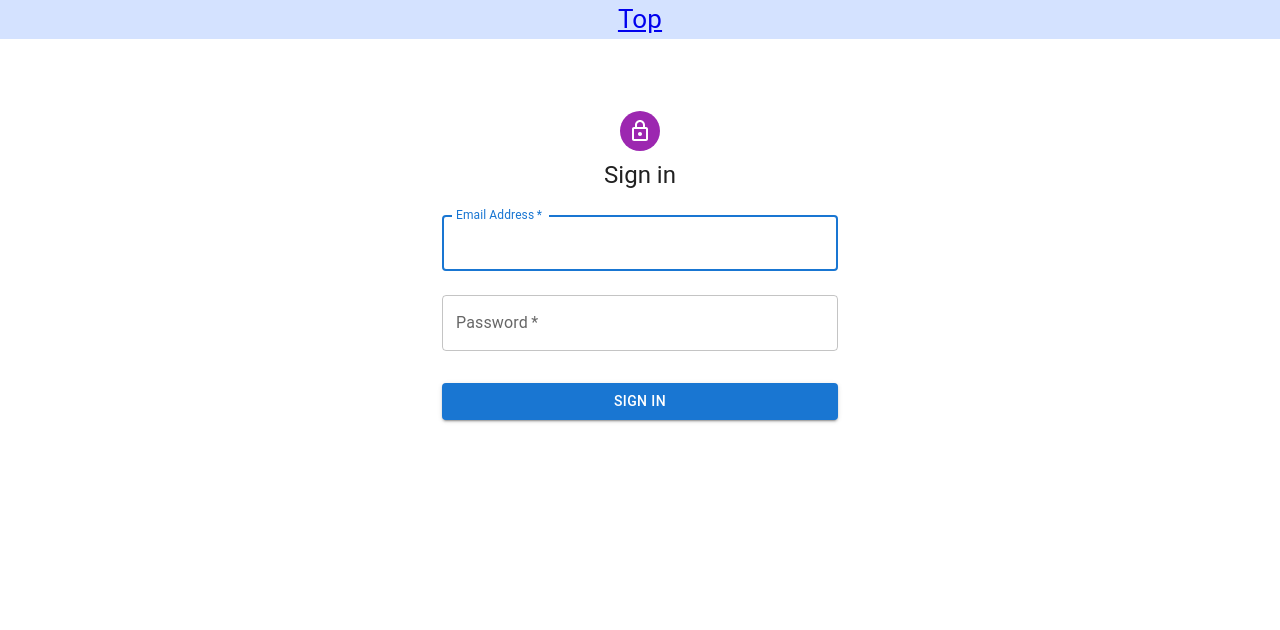
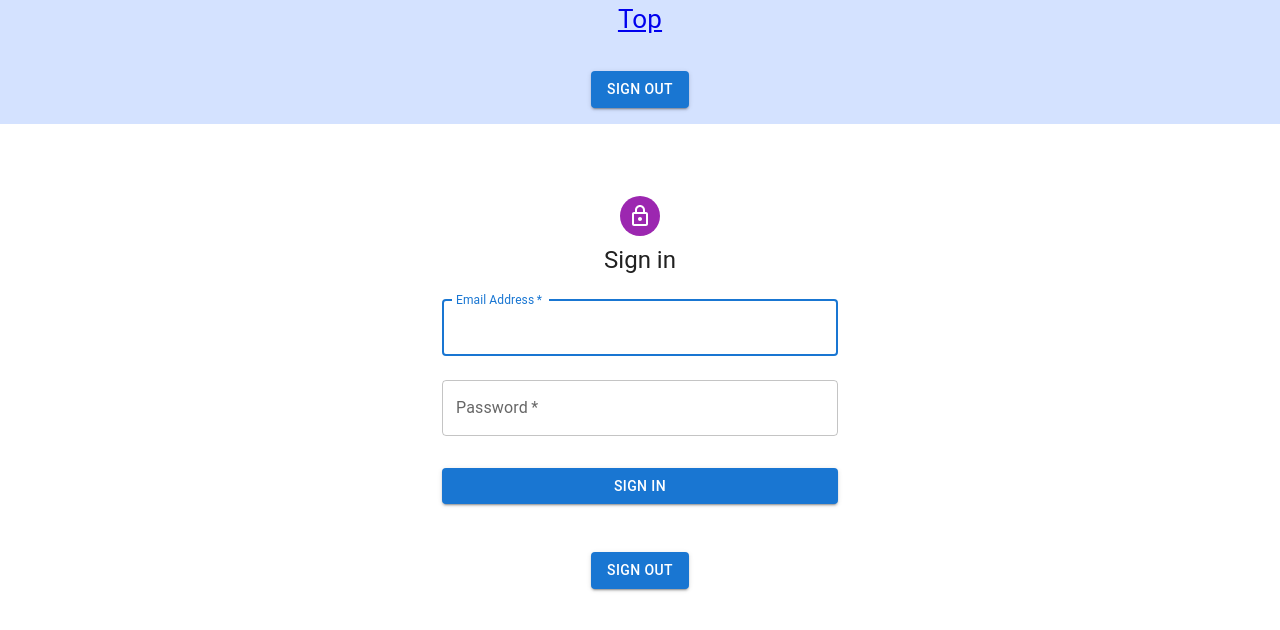
Before and after one commit to lynxlevin/llwinecellar, a React (Create React App) app in the folder llwc-front/: page /login in a window 1280 px wide. Shown: the top 630 px of the page. Built offline with nearby package versions, Linux system fonts and the light colour scheme; no server answers.

Commit message:
Refine axios: auto getCSRF before post

```diff
--- a/llwc-front/src/App.tsx
+++ b/llwc-front/src/App.tsx
@@ -1,13 +1,30 @@
 import React from 'react';
 import './App.css';
-import {Routes, Route, Link} from 'react-router-dom';
+import { Routes, Route, Link } from 'react-router-dom';
+import { Button, Box } from '@mui/material';
 import Login from './pages/Login';
+import { UserAPI } from './apis/UserAPI';
 
 function App() {
+    const handleLogout = async(event: React.FormEvent<HTMLFormElement>) => {
+        event.preventDefault();
+        await UserAPI.logout();
+    };
+
     return (
         <div className="App">
         <header className="App-header">
             <Link to="/">Top</Link>
+            <Box component="form" onSubmit={handleLogout} noValidate sx={{ mt: 1 }}>
+                <Button
+                    type="submit"
+                    fullWidth
+                    variant="contained"
+                    sx={{ mt: 3, mb: 2 }}
+                >
+                    Sign out
+                </Button>
+            </Box>
         </header>
         <Routes>
             <Route path="/" element={(
--- a/llwc-front/src/apis/CellarAPI.tsx
+++ b/llwc-front/src/apis/CellarAPI.tsx
@@ -1,9 +1,9 @@
-import axios from 'axios';
+import client from './axios';
 
 export const CellarAPI = {
     BASE_URL: '/api/cellars/',
 
     list: async () => {
-        return await axios.get(CellarAPI.BASE_URL);
+        return await client.get(CellarAPI.BASE_URL);
     },
 }
--- a/llwc-front/src/apis/UserAPI.tsx
+++ b/llwc-front/src/apis/UserAPI.tsx
@@ -1,4 +1,4 @@
-import axios from 'axios';
+import client from "./axios";
 
 interface LoginProps {
     email: string;
@@ -8,16 +8,16 @@ interface LoginProps {
 export const UserAPI = {
     BASE_URL: '/user',
 
-    getCSRF: async () => {
-        const url = `${UserAPI.BASE_URL}/csrf/`;
-        return await axios.get(url);
+    login: async (data: LoginProps) => {
+        const url = `${UserAPI.BASE_URL}/login/`;
+        return await client.post(url, data, {headers: {'content-type': 'application/json'}});
     },
-    login: async (data: LoginProps, cSRFToken: string) => {
-        const url = `${UserAPI.BASE_URL}/login/`;
-        return await axios.post(url, data, {headers: {'content-type': 'application/json', 'x-csrftoken': cSRFToken}});
+    session: async () => {
+        const url =`${UserAPI.BASE_URL}/session/`;
+        return await client.get(url);
     },
     logout: async () => {
         const url = `${UserAPI.BASE_URL}/logout/`;
-        return await axios.get(url);
+        return await client.get(url);
     }
 }
--- /dev/null
+++ b/llwc-front/src/apis/axios.tsx
@@ -0,0 +1,17 @@
+import axios from "axios";
+
+const client = axios.create({
+    withCredentials: true,
+});
+
+client.interceptors.request.use(
+    async (config) => {
+        if (config.method !== undefined && ['post'].includes(config.method)) {
+            const res = await client.get('/user/csrf/');
+            config.headers['x-csrftoken'] = res.headers['x-csrftoken'];
+        }
+        return config;
+    }
+);
+
+export default client;
--- a/llwc-front/src/pages/Login.tsx
+++ b/llwc-front/src/pages/Login.tsx
@@ -1,10 +1,9 @@
-import React, { useEffect, useState } from 'react';
+import React, { useEffect } from 'react';
 import LockOutlinedIcon from '@mui/icons-material/LockOutlined';
 import { Avatar, Button, TextField, Box, Typography, Container, CssBaseline } from '@mui/material';
 import { UserAPI } from '../apis/UserAPI';
 
 const Login = () => {
-    const [cSRFToken, setCSRFToken] = useState<string>('')
     const handleSubmit = async (event: React.FormEvent<HTMLFormElement>) => {
         event.preventDefault();
         const data = new FormData(event.currentTarget);
@@ -13,14 +12,24 @@ const Login = () => {
             password: data.get('password'),
         });
         // MYMEMO: credentials hard coded
-        await UserAPI.login({email: 'test@test.com', password: 'test'}, cSRFToken);
+        // MYMEMO: handle errors
+        await UserAPI.login({email: 'test@test.com', password: 'test'});
+        const session_res = await UserAPI.session();
+        console.log(session_res);
         // MYMEMO: add redirect
+    };
+
+    const handleLogout = async(event: React.FormEvent<HTMLFormElement>) => {
+        event.preventDefault();
+        await UserAPI.logout();
+        const session_res = await UserAPI.session();
+        console.log(session_res);
     };
 
     useEffect(() => {
         void (async () => {
-            const res = await UserAPI.getCSRF();
-            setCSRFToken(res.headers['x-csrftoken']);
+            const session_res = await UserAPI.session();
+            console.log(session_res);
         })();
     }, []);
 
@@ -83,6 +92,17 @@ const Login = () => {
                             </Grid>
                         </Grid> */}
                 </Box>
+                {/* MYMEMO: delete later */}
+                <Box component="form" onSubmit={handleLogout} noValidate sx={{ mt: 1 }}>
+                    <Button
+                        type="submit"
+                        fullWidth
+                        variant="contained"
+                        sx={{ mt: 3, mb: 2 }}
+                    >
+                        Sign out
+                    </Button>
+                </Box>
             </Box>
         </Container>
     );
```
Also changed, not shown: 1 other file (tests, documents, lock files or other folders). Lines whose indentation alone changed are shown as unchanged.
